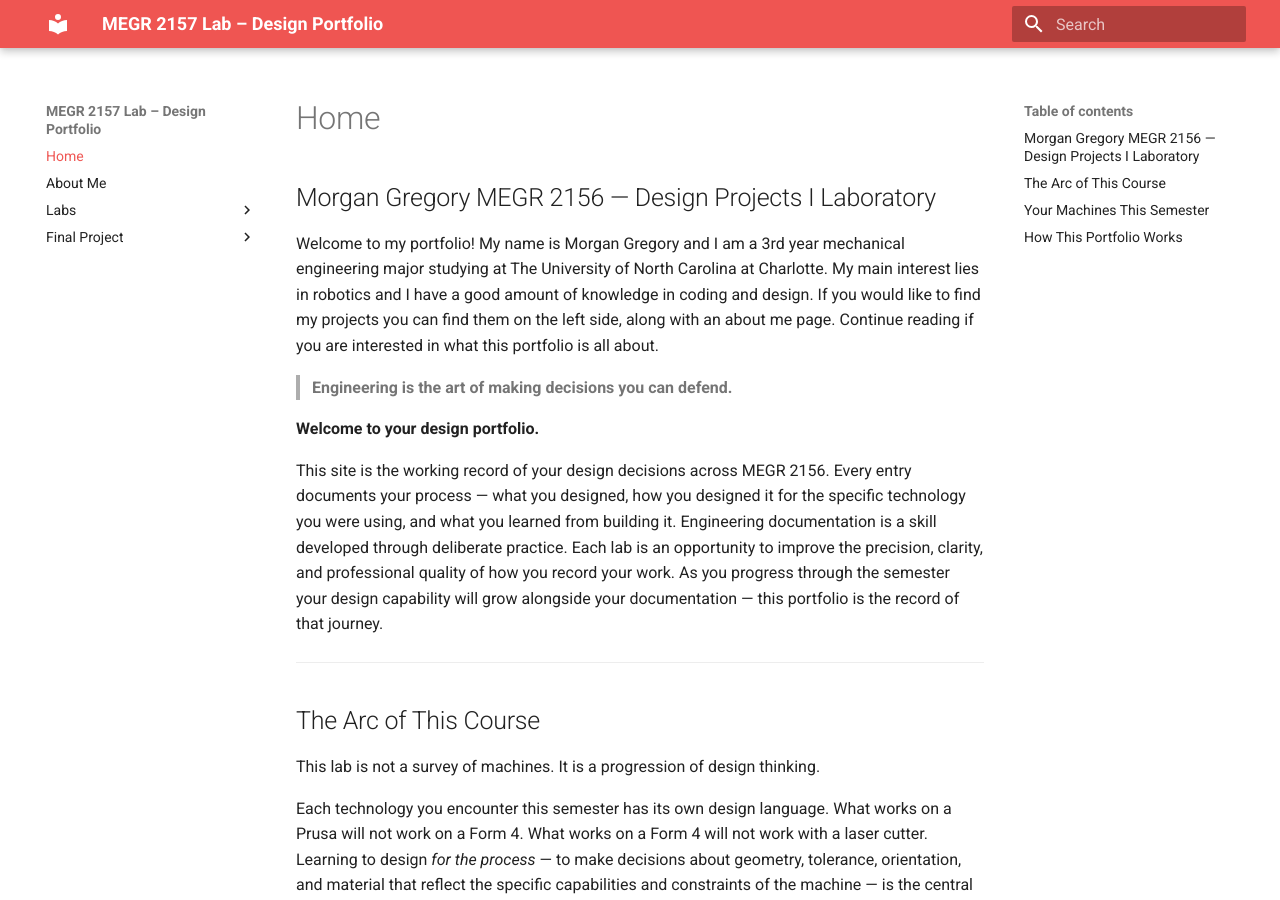
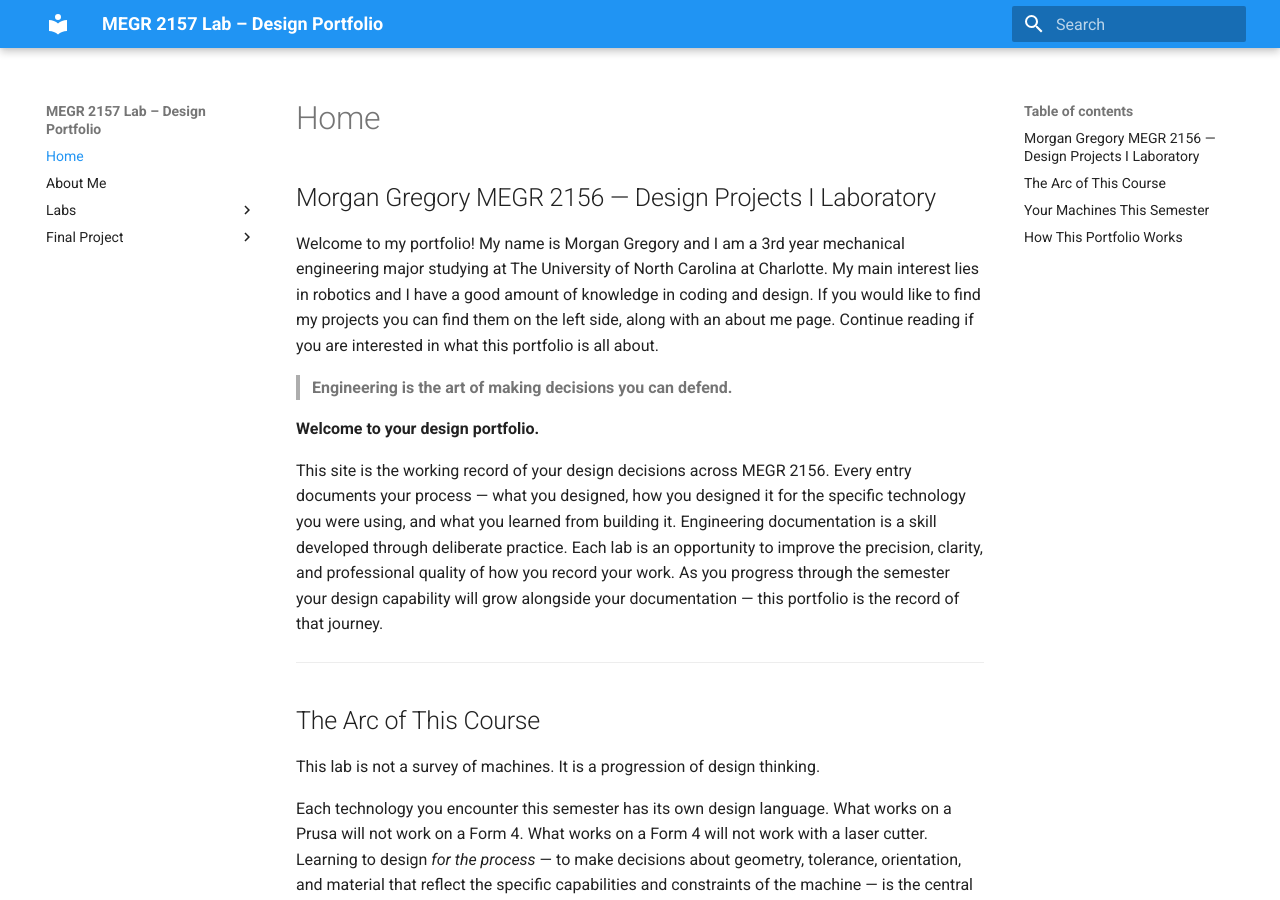
Before and after one commit to mgrego35/Morgan-Gregory-Lab-Portfolio, an MkDocs documentation site: the page built from docs/index.md, in a window 1280 px wide and 900 px high. Built offline with MkDocs 1.6.1 and Material for MkDocs 9.7.7, drawn with Linux system fonts in a browser that asks for light colours.

Commit message:
Change primary color from red to blue

```diff
--- a/mkdocs.yml
+++ b/mkdocs.yml
@@ -4,7 +4,7 @@ site_description: Lab Design portfolio documentation
 theme:
   name: material
   palette:
-    primary: red
+    primary: Blue
   features:
     - navigation.instant
     - navigation.tracking
```
